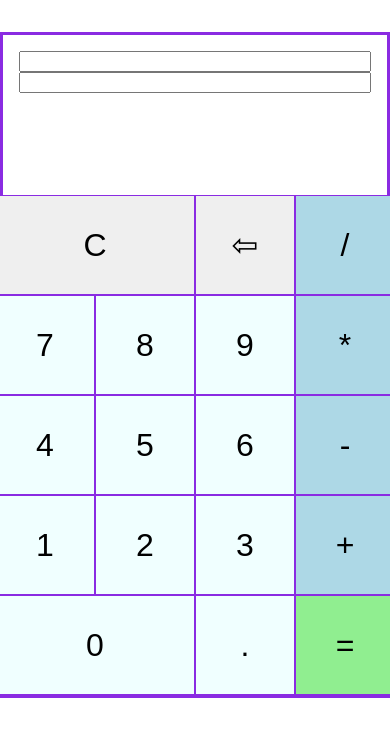
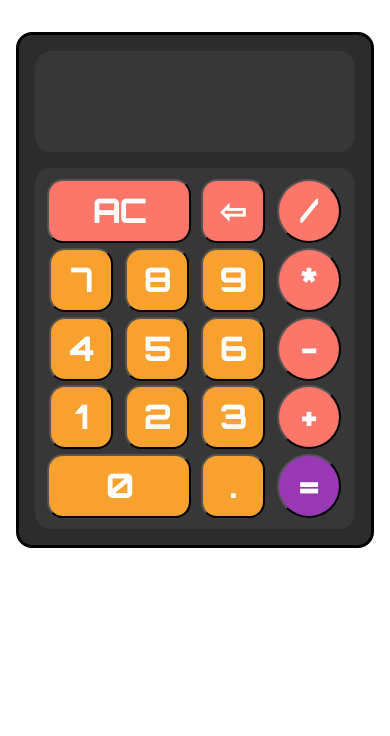
Before and after one commit to katherinepv/Calculator, a plain HTML site: page index.html in a window 390 px wide. Drawn offline with Linux system fonts and the light colour scheme.

Commit message:
styles for mobile version

```diff
--- a/app.js
+++ b/app.js
@@ -10,18 +10,34 @@ const displayResult = document.querySelector(".display__result");
 const clearButton = document.querySelector(".input__clear");
 const equalsButton = document.querySelector(".input__equals");
 const backspaceButton = document.querySelector(".input__backspace");
-const decimalButton = document.querySelector("#input__decimal-point");
+// const decimalButton = document.querySelector("#input__decimal-point");
 
 let num1 = "";
 let num2 = "";
 let operator = "";
 
 /* Functions */
+// restrict decimal point
+// const restrictDecimalPoint = () => {
+//   if (selectedNum === "." && num1.includes(".")) {
+//     return;
+//   }
+// };
 
 // function to input numbers (num1 and num2)
 const handleNumInput = (event) => {
   const selectedNum = event.target.innerText;
+  // const restrictDecimalPoint = () => {
+  //   if (selectedNum === "." && !num1.includes(".")) {
+  //     return;
+  //     // if (selectedNum === "." && num1.includes(".")) {
+  //     //   return;
+  //     showOutput();
+  //   }
+  // };
+
   if (operator === "") {
+    // restrictDecimalPoint();
     num1 += selectedNum;
   } else {
     num2 += selectedNum;
@@ -83,16 +99,6 @@ const handleBackspace = (event) => {
   showOutput();
 };
 
-// function to restrict decimal point usage
-const handleDecimalPoint = (event) => {
-  if (userNumberInput === "." && num1.includes(".")) {
-    return;
-  } else if (usernumberInput === "." && num2.includes(".")) {
-    return;
-  } else {
-  }
-};
-
 // function to clear display
 const handleClear = (event) => {
   num1 = "";
@@ -124,5 +130,5 @@ backspaceButton.addEventListener("click", handleBackspace);
 // event listener for clear button
 clearButton.addEventListener("click", handleClear);
 
-// event listener for decimal point
-decimalButton.addEventListener("click", handleDecimalPoint);
+// // event listener for decimal point
+// decimalButton.addEventListener("click", handleDecimalRestriction);
--- a/index.html
+++ b/index.html
@@ -7,13 +7,14 @@
     <link rel="stylesheet" href="style.css" />
     <title>Calculator</title>
   </head>
-  <body class="calculator-container">
+  <body >
+    <div class="calculator-container">
     <section class="display">
       <input class="display__output" type="text" readonly>
       <input class="display__result" type="text" readonly>
     </section>
     <section class="input">
-      <button class="span-two input__clear" id="input__clear">C</button>
+      <button class="span-two input__clear" id="input__clear">AC</button>
       <button class="input__backspace" id="input__backspace">&#8678</button>
       <button class="input__operator" id="input__divide">/</button>
       <button class="input__number" id="input__7">7</button>
@@ -32,6 +33,7 @@
       <button class="input__number" id="input__decimal-point">.</button>
       <button class="input__equals" id="input__equals">=</button>
     </section>
+  </div>
     <script src="app.js"></script>
   </body>
 </html>
--- /dev/null
+++ b/styles/_display.scss
@@ -0,0 +1,66 @@
+@use "./variables" as *;
+
+.calculator-container {
+    max-width: 25rem;
+    margin: 2rem 1rem;
+    background-color: $primary-background-color;
+    border-radius: 1rem;
+    padding: 1rem 1rem;
+    display: flex;
+    flex-direction: column;
+    gap: 1rem;
+    border-style: solid;
+    border-color: black;
+
+    .display {
+
+        .display__output,
+        .display__result {
+            font-family: $primary-font;
+            height: 50%;
+            width: 100%;
+            border: none;
+            text-align: end;
+            color: $white-color;
+            background-color: $primary-foreground-color;
+        }
+
+        .display__output {
+            font-size: 2rem;
+            border-top-left-radius: 1rem;
+            border-top-right-radius: 1rem;
+        }
+
+        .display__result {
+            font-size: 3rem;
+            border-bottom-left-radius: 1rem;
+            border-bottom-right-radius: 1rem;
+        }
+    }
+
+    @media screen and (min-width: 987px) {
+        .calculator-container {
+            max-width: 25rem;
+            margin: 10vh auto 0 auto;
+
+        }
+
+    }
+
+    // .display {
+    //     // height: 8rem;
+    //     // text-align: right;
+    //     padding: 1rem 1rem;
+    //     display: flex;
+    //     flex-direction: column;
+    //     // font-size: 1.5rem;
+    //     width: 100%;
+    //     // height: 14rem;
+    //     padding: 0.5rem;
+    //     background-color: $primary-foreground-color;
+    //     border-style: solid;
+    //     border-color: $primary-foreground-color;
+    //     border-radius: 1rem;
+    //     margin-top: 1rem;
+    //     margin-bottom: 1rem;
+}
--- /dev/null
+++ b/styles/_input.scss
@@ -0,0 +1,59 @@
+@use "./variables" as *;
+
+.input {
+    display: grid;
+    justify-content: center;
+    align-content: center;
+    grid-template-rows: 1fr 1fr 1fr 1fr;
+    grid-template-columns: 1fr 1fr 1fr 1fr;
+
+    grid-gap: 0.3rem 0.3rem;
+    width: 100%;
+    padding: 0.5rem;
+    border-style: solid;
+    border-radius: 1rem;
+    border-color: $primary-foreground-color;
+    background-color: $primary-foreground-color;
+
+
+    button {
+        color: $white-color;
+        font-family: $primary-font;
+        font-weight: bold;
+        font-size: 2rem;
+        height: 4rem;
+        width: 4rem;
+        margin: auto;
+        border-radius: 1rem;
+    }
+
+    button:hover {
+        background-color: rgb(31, 134, 157);
+    }
+
+    .span-two {
+        grid-column: span 2;
+        width: 9rem;
+    }
+
+    .input__number {
+        background-color: $primary-color;
+    }
+
+    .input__equals {
+        background-color: $tertiary-color;
+        border-radius: 50%;
+
+    }
+
+    .input__operator {
+        border-radius: 50%;
+    }
+
+    .input__operator,
+    .input__clear,
+    .input__backspace {
+        background-color: $secondary-color;
+    }
+
+}
--- /dev/null
+++ b/styles/_reset.scss
@@ -0,0 +1,5 @@
+* {
+    margin: 0px;
+    padding: 0px;
+    box-sizing: border-box;
+}
--- /dev/null
+++ b/styles/_variables.scss
@@ -0,0 +1,9 @@
+@import url('https://fonts.googleapis.com/css2?family=Orbitron:wght@400;500&display=swap');
+
+$primary-color: #F9A12EFF;
+$secondary-color: #FC766AFF;
+$tertiary-color: rgba(161, 57, 192, 0.92);
+$white-color: #ffffff;
+$primary-background-color: rgb(45, 44, 45);
+$primary-foreground-color: rgb(55, 55, 55);
+$primary-font: 'Orbitron', sans-serif;
```
Also changed, not shown: style.scss (+5 -3 lines), style.css, 1 other file.
